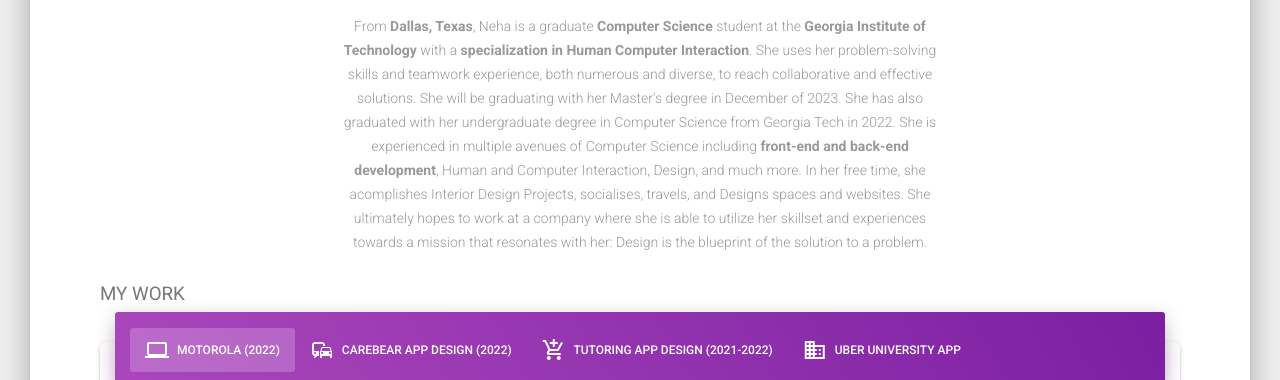
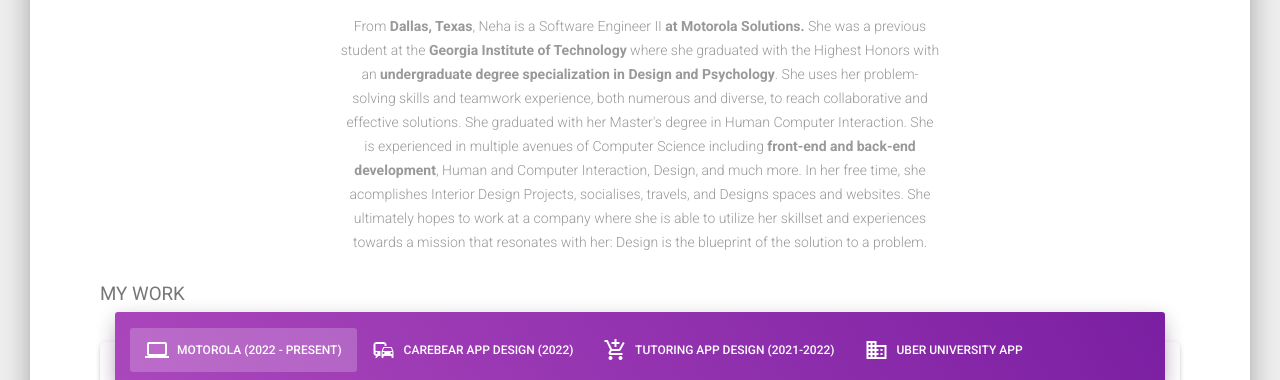
Before and after one commit to nehaLalani/nehaLalani.github.io, a website: page index.html in a window 1280 px wide. Shown: the part 572-952 px from the top of the page. Drawn offline with Linux system fonts and the light colour scheme.

Commit message:
Updates to bio

```diff
--- a/index.html
+++ b/index.html
@@ -131,11 +131,12 @@
           </div>
         </div>
         <div class="description text-center">
-          <p>From <b>Dallas, Texas</b>, Neha is a graduate <b>Computer
-            Science</b> student at the <b>Georgia Institute of Technology</b> with a <b>specialization in Human Computer Interaction</b>.
+          <p>From <b>Dallas, Texas</b>, Neha is a Software Engineer II <b> at Motorola
+            Solutions.</b> She was a previous student at the <b>Georgia Institute of Technology</b> where she graduated with the Highest Honors
+            with an <b> undergraduate degree specialization in Design and Psychology</b>.
             She uses her problem-solving skills and teamwork experience, both numerous
-            and diverse, to reach collaborative and effective solutions. She will be graduating with her Master's degree in
-            December of 2023. She has also graduated with her undergraduate degree in Computer Science from Georgia Tech in 2022.
+            and diverse, to reach collaborative and effective solutions. She graduated with her Master's degree in
+            Human Computer Interaction.
             She is experienced in multiple avenues of Computer Science including
           <b>front-end and back-end development</b>, Human and Computer Interaction, Design, and much more. In her free time,
             she acomplishes Interior Design Projects, socialises, travels, and Designs spaces and websites.
@@ -161,7 +162,7 @@
                         <li class="nav-item">
                           <a class="nav-link active" href="#motorolasolutions" data-toggle="tab">
                             <i class="material-icons">laptop</i>
-                            Motorola (2022)
+                            Motorola (2022 - Present)
                           </a>
                         </li>
                          <li class="nav-item">
```
